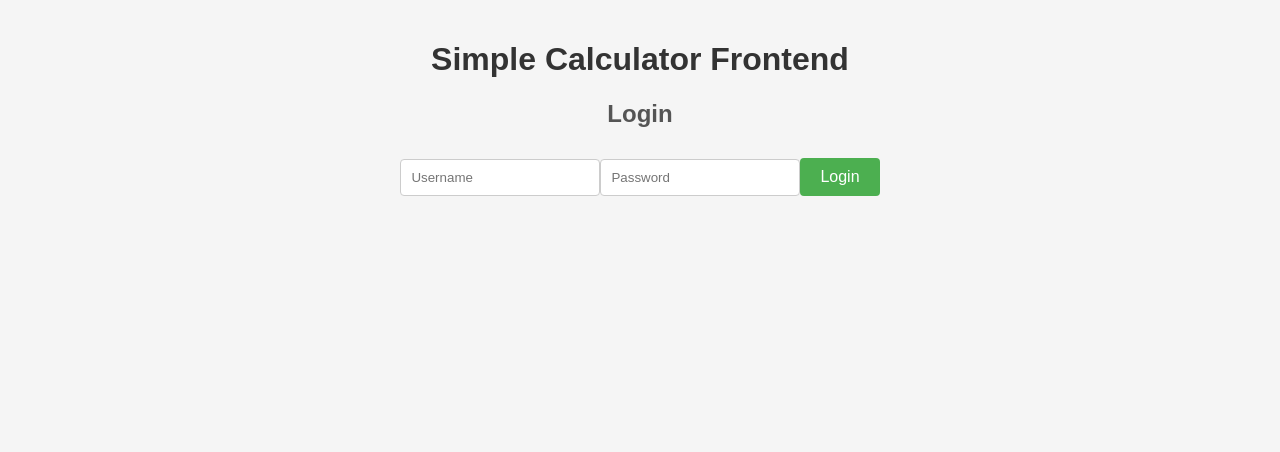
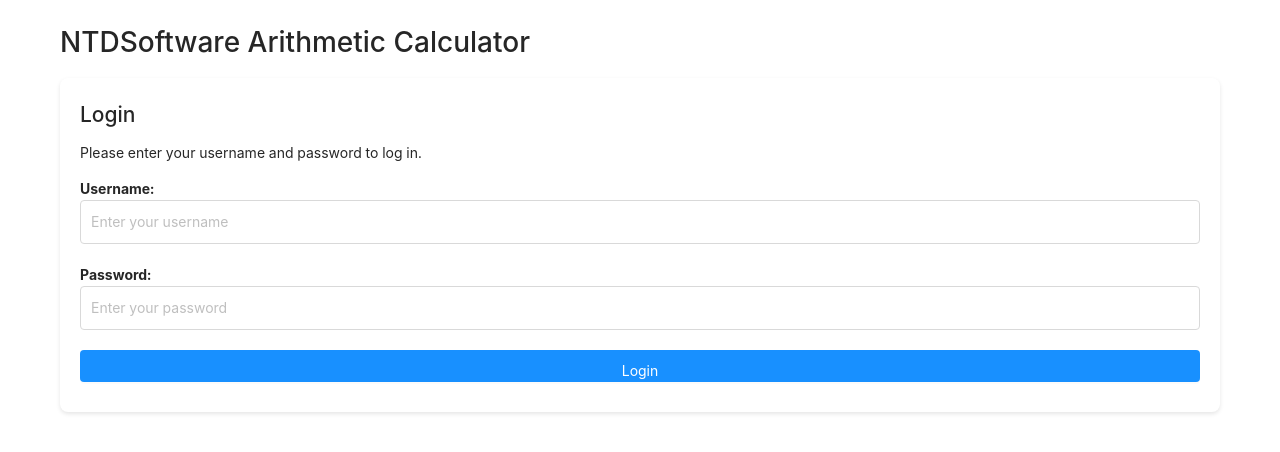
Before and after one commit to inanitah/ntdfrontend, a React (Create React App) app: page / in a window 1280 px wide. Shown: the top 452 px of the page. Built offline with nearby package versions, Linux system fonts and the light colour scheme.

Commit message:
Added css and all the functionallity

```diff
--- a/package.json
+++ b/package.json
@@ -6,6 +6,7 @@
     "@testing-library/jest-dom": "^5.17.0",
     "@testing-library/react": "^13.4.0",
     "@testing-library/user-event": "^13.5.0",
+    "antd": "^4.24.16",
     "axios": "^1.7.2",
     "react": "^18.3.1",
     "react-dom": "^18.3.1",
--- a/src/App.css
+++ b/src/App.css
@@ -1,68 +1,106 @@
-/* src/App.css */
-
+/* General Styles */
 body {
   font-family: Arial, sans-serif;
-  background-color: #f5f5f5;
+  background-color: #f0f2f5;
   margin: 0;
   padding: 0;
 }
 
 .App {
-  text-align: center;
+  max-width: 1200px;
+  margin: 0 auto;
   padding: 20px;
 }
 
-h1 {
+h1, h2 {
   color: #333;
 }
 
-h2 {
-  color: #555;
+/* Form Container Styles */
+.form-container {
+  background-color: #fff;
+  padding: 20px;
+  margin-bottom: 20px;
+  border-radius: 8px;
+  box-shadow: 0 2px 4px rgba(0, 0, 0, 0.1);
 }
 
-input[type="text"],
-input[type="password"],
-input[type="number"] {
-  width: 200px;
+.form-container h2 {
+  margin-top: 0;
+}
+
+.form-container label {
+  display: block;
+  margin-bottom: 10px;
+  font-weight: bold;
+}
+
+.form-container input,
+.form-container select,
+.form-container button {
+  width: 100%;
   padding: 10px;
-  margin: 10px 0;
-  border: 1px solid #ccc;
+  margin-bottom: 10px;
+  border: 1px solid #d9d9d9;
   border-radius: 4px;
   box-sizing: border-box;
 }
 
-button {
-  background-color: #4CAF50;
-  color: white;
-  padding: 10px 20px;
-  margin: 10px 0;
+.form-container button {
+  background-color: #1890ff;
+  color: #fff;
   border: none;
-  border-radius: 4px;
   cursor: pointer;
-  font-size: 16px;
 }
 
-button:hover {
-  background-color: #45a049;
+.form-container button:hover {
+  background-color: #40a9ff;
 }
 
-ul {
-  list-style-type: none;
-  padding: 0;
+.error {
+  color: red;
 }
 
-li {
+/* Table Container Styles */
+.table-container {
   background-color: #fff;
-  margin: 10px 0;
-  padding: 10px;
-  border: 1px solid #ddd;
-  border-radius: 4px;
-  text-align: left;
-  max-width: 400px;
-  margin: 10px auto;
+  padding: 20px;
+  border-radius: 8px;
+  box-shadow: 0 2px 4px rgba(0, 0, 0, 0.1);
 }
 
-p {
-  color: #333;
-  font-size: 16px;
+.table-container h2 {
+  margin-top: 0;
 }
+
+.table-container .ant-table {
+  margin-bottom: 20px;
+}
+
+/* Ant Design Overrides */
+.ant-btn-link {
+  padding: 0;
+  color: #1890ff;
+}
+
+.ant-btn-link:hover {
+  color: #40a9ff;
+}
+
+.ant-input {
+  border-radius: 4px;
+}
+
+.ant-select-selector {
+  border-radius: 4px !important;
+}
+
+.ant-pagination {
+  display: flex;
+  justify-content: flex-end;
+}
+
+/* Custom Styles */
+.button-sign-out {
+  margin-bottom: 20px;
+}
--- a/src/App.js
+++ b/src/App.js
@@ -1,49 +1,78 @@
 import React, { useState, useEffect } from 'react';
-import { login, createOperation, performCalculation, fetchOperations, fetchUserRecords } from './api';
-import './App.css';  // Import the CSS file
+import { login, createOperation, performCalculation, fetchOperations, fetchUserRecords, deleteRecord } from './api';
+import './App.css';
+import 'antd/dist/antd.css';
+import { Table, Input, Button, Pagination, Select, message } from 'antd';
+
+const { Search } = Input;
+const { Option } = Select;
 
 function App() {
     const [username, setUsername] = useState('');
     const [password, setPassword] = useState('');
-    const [token, setToken] = useState(null);
+    const [token, setToken] = useState(localStorage.getItem('token'));
     const [operationType, setOperationType] = useState('');
     const [cost, setCost] = useState(0);
     const [operationId, setOperationId] = useState('');
     const [result, setResult] = useState(null);
     const [operations, setOperations] = useState([]);
     const [records, setRecords] = useState([]);
+    const [search, setSearch] = useState('');
+    const [page, setPage] = useState(1);
+    const [pageSize, setPageSize] = useState(10);
+    const [totalRecords, setTotalRecords] = useState(0);
+    const [loginError, setLoginError] = useState('');
 
     useEffect(() => {
-        console.log('Token updated:', token);
-    }, [token]);
+        if (token) {
+            handleFetchRecords();
+            handleFetchOperations();
+        }
+    }, [token, page, pageSize, search]);
 
     const handleLogin = async () => {
         try {
             const data = await login(username, password);
-            console.log('Login successful:', data);
             setToken(data.username);
+            localStorage.setItem('token', data.username);
+            setLoginError('');
+            message.success('Login successful');
         } catch (error) {
             console.error('Login failed:', error);
+            setLoginError('Login failed. Please check your username and password.');
+            message.error('Login failed');
         }
+    };
+
+    const handleLogout = () => {
+        setToken(null);
+        localStorage.removeItem('token');
+        setUsername('');
+        setPassword('');
+        message.success('Logged out');
     };
 
     const handleCreateOperation = async () => {
         try {
             const data = await createOperation(token, operationType, cost);
-            console.log('Operation created:', data);
             setOperationId(data.id);
+            handleFetchOperations();
+            message.success('Operation created');
         } catch (error) {
             console.error('Create operation failed:', error);
+            message.error('Create operation failed');
         }
     };
 
     const handlePerformCalculation = async () => {
         try {
             const data = await performCalculation(token, operationId);
-            console.log('Calculation performed:', data);
             setResult(data.operation_response);
+            handleFetchRecords();
+            message.success('Calculation performed');
         } catch (error) {
             console.error('Perform calculation failed:', error);
+            message.error('Perform calculation failed');
         }
     };
 
@@ -54,82 +83,174 @@ function App() {
             setOperations(data);
         } catch (error) {
             console.error('Fetch operations failed:', error);
+            message.error('Fetch operations failed');
         }
     };
 
     const handleFetchRecords = async () => {
         try {
-            const data = await fetchUserRecords(token);
+            const data = await fetchUserRecords(token, search, page, pageSize);
             console.log('Fetched records:', data);
-            setRecords(data);
+            const filteredRecords = data.filter(record => !record.deleted); // Filter out deleted records
+            setRecords(filteredRecords);
+            setTotalRecords(filteredRecords.length);
         } catch (error) {
             console.error('Fetch records failed:', error);
+            message.error('Fetch records failed');
+        }
+    };
+
+    const handleDeleteRecord = async (recordId) => {
+        try {
+            await deleteRecord(token, recordId);
+            handleFetchRecords();
+            message.success('Record deleted');
+        } catch (error) {
+            console.error('Delete record failed:', error);
+            message.error('Delete record failed');
         }
     };
 
     return (
         <div className="App">
-            <h1>Simple Calculator Frontend</h1>
+            <h1>NTDSoftware Arithmetic Calculator</h1>
 
             {!token ? (
-                <div>
+                <div className="form-container">
                     <h2>Login</h2>
-                    <input
+                    <p>Please enter your username and password to log in.</p>
+                    <label>
+                        Username:
+                        <Input
                             type="text"
-                        placeholder="Username"
+                            placeholder="Enter your username"
                             value={username}
                             onChange={(e) => setUsername(e.target.value)}
                         />
-                    <input
+                    </label>
+                    <label>
+                        Password:
+                        <Input
                             type="password"
-                        placeholder="Password"
+                            placeholder="Enter your password"
                             value={password}
                             onChange={(e) => setPassword(e.target.value)}
                         />
-                    <button onClick={handleLogin}>Login</button>
+                    </label>
+                    {loginError && <p className="error">{loginError}</p>}
+                    <Button onClick={handleLogin}>Login</Button>
                 </div>
             ) : (
                 <div>
-                    <h2>Create Operation</h2>
-                    <input
-                        type="text"
-                        placeholder="Operation Type"
+                    <Button className="button-sign-out" onClick={handleLogout}>Sign out</Button>
+                    <div className="form-container">
+                        <h2>Welcome to the NTDSoftware Arithmetic Calculator</h2>
+                        <p>
+                            This application provides basic arithmetic operations including addition, subtraction,
+                            multiplication, division, square root calculation, and random string generation.
+                            Each operation has an associated cost, and your account will be charged accordingly for each request.
+                            You can view your operation records, perform new operations, and manage your account balance.
+                        </p>
+                    </div>
+                    <div className="form-container">
+                        <h2>Create a New Operation</h2>
+                        <p>Select an operation type and enter the cost.</p>
+                        <label>
+                            Operation Type:
+                            <Select
+                                placeholder="Select an operation type"
                                 value={operationType}
-                        onChange={(e) => setOperationType(e.target.value)}
-                    />
-                    <input
+                                onChange={(value) => setOperationType(value)}
+                                style={{ width: '100%' }}
+                            >
+                                <Option value="addition">Addition</Option>
+                                <Option value="subtraction">Subtraction</Option>
+                                <Option value="multiplication">Multiplication</Option>
+                                <Option value="division">Division</Option>
+                                <Option value="square_root">Square Root</Option>
+                                <Option value="random_string">Random String</Option>
+                            </Select>
+                        </label>
+                        <label>
+                            Cost:
+                            <Input
                                 type="number"
-                        placeholder="Cost"
+                                placeholder="Enter the cost of the operation"
                                 value={cost}
                                 onChange={(e) => setCost(e.target.value)}
                             />
-                    <button onClick={handleCreateOperation}>Create Operation</button>
+                        </label>
+                        <Button onClick={handleCreateOperation}>Create Operation</Button>
+                    </div>
 
-                    <h2>Perform Calculation</h2>
-                    <input
-                        type="text"
-                        placeholder="Operation ID"
+                    <div className="form-container">
+                        <h2>Perform a Calculation</h2>
+                        <p>Select the operation ID to perform the calculation.</p>
+                        <label>
+                            Operation ID:
+                            <Select
+                                placeholder="Select an operation ID"
                                 value={operationId}
-                        onChange={(e) => setOperationId(e.target.value)}
-                    />
-                    <button onClick={handlePerformCalculation}>Perform Calculation</button>
+                                onChange={(value) => setOperationId(value)}
+                                style={{ width: '100%' }}
+                            >
+                                {operations.map((op) => (
+                                    <Option key={op.id} value={op.id}>{op.id}: {op.type}</Option>
+                                ))}
+                            </Select>
+                        </label>
+                        <Button onClick={handlePerformCalculation}>Perform Calculation</Button>
                         {result && <p>Result: {result}</p>}
+                    </div>
 
-                    <h2>Fetch Operations</h2>
-                    <button onClick={handleFetchOperations}>Fetch Operations</button>
+                    <div className="form-container">
+                        <h2>Available Operations</h2>
+                        <p>Here is the list of available operations with their IDs.</p>
                         <ul>
                             {operations.map((op) => (
-                            <li key={op.id}>{op.type} - {op.cost}</li>
+                                <li key={op.id}>{op.id}: {op.type} - Cost: {op.cost}</li>
                             ))}
                         </ul>
+                    </div>
 
-                    <h2>Fetch User Records</h2>
-                    <button onClick={handleFetchRecords}>Fetch Records</button>
-                    <ul>
-                        {records.map((record) => (
-                            <li key={record.id}>{record.operation_response} - {record.user_balance}</li>
-                        ))}
-                    </ul>
+                    <div className="table-container">
+                        <h2>Your Operation Records</h2>
+                        <p>Search and view your operation records. You can also delete records.</p>
+                        <Search
+                            placeholder="Search your records"
+                            onSearch={(value) => setSearch(value)}
+                            style={{ marginBottom: 20 }}
+                        />
+                        <Table
+                            dataSource={records}
+                            columns={[
+                                { title: 'ID', dataIndex: 'id', key: 'id' },
+                                { title: 'Operation ID', dataIndex: 'operation_id', key: 'operation_id' },
+                                { title: 'User ID', dataIndex: 'user_id', key: 'user_id' },
+                                { title: 'Amount', dataIndex: 'amount', key: 'amount' },
+                                { title: 'User Balance', dataIndex: 'user_balance', key: 'user_balance' },
+                                { title: 'Operation Response', dataIndex: 'operation_response', key: 'operation_response' },
+                                { title: 'Created At', dataIndex: 'created_at', key: 'created_at' },
+                                { title: 'Actions', key: 'actions', render: (_, record) => (
+                                    <Button type="link" onClick={() => handleDeleteRecord(record.id)}>
+                                        Delete
+                                    </Button>
+                                ) },
+                            ]}
+                            pagination={false}
+                            rowKey="id"
+                        />
+                        <Pagination
+                            current={page}
+                            pageSize={pageSize}
+                            total={totalRecords}
+                            onChange={(page, pageSize) => {
+                                setPage(page);
+                                setPageSize(pageSize);
+                            }}
+                            showSizeChanger
+                        />
+                    </div>
                 </div>
             )}
         </div>
--- a/src/api.js
+++ b/src/api.js
@@ -1,6 +1,8 @@
 import axios from 'axios';
 
-const API_URL = 'https://ntdbackend-3703dd1358c1.herokuapp.com';
+const API_URL = process.env.REACT_APP_API_URL || 'https://ntdbackend-3703dd1358c1.herokuapp.com';
+
+console.log("API URL:", API_URL); // Debugging line to ensure the correct URL is used
 
 export const login = async (username, password) => {
     const params = new URLSearchParams();
@@ -14,7 +16,6 @@ export const login = async (username, password) => {
     });
     return response.data;
 };
-
 
 export const createOperation = async (token, operationType, cost) => {
     const response = await axios.post(`${API_URL}/operations/`, { type: operationType, cost }, {
@@ -43,8 +44,22 @@ export const fetchOperations = async (token) => {
     return response.data;
 };
 
-export const fetchUserRecords = async (token) => {
+export const fetchUserRecords = async (token, search, page, pageSize) => {
     const response = await axios.get(`${API_URL}/records/`, {
+        headers: {
+            Authorization: `Bearer ${token}`
+        },
+        params: {
+            search,
+            skip: (page - 1) * pageSize,
+            limit: pageSize
+        }
+    });
+    return response.data;
+};
+
+export const deleteRecord = async (token, recordId) => {
+    const response = await axios.delete(`${API_URL}/records/${recordId}`, {
         headers: {
             Authorization: `Bearer ${token}`
         }
--- a/src/index.js
+++ b/src/index.js
@@ -1,17 +1,12 @@
 import React from 'react';
-import ReactDOM from 'react-dom/client';
+import ReactDOM from 'react-dom';
 import './index.css';
 import App from './App';
-import reportWebVitals from './reportWebVitals';
+import 'antd/dist/antd.css';
 
-const root = ReactDOM.createRoot(document.getElementById('root'));
-root.render(
+ReactDOM.render(
   <React.StrictMode>
     <App />
-  </React.StrictMode>
+  </React.StrictMode>,
+  document.getElementById('root')
 );
-
-// If you want to start measuring performance in your app, pass a function
-// to log results (for example: reportWebVitals(console.log))
-// or send to an analytics endpoint. Learn more: https://bit.ly/CRA-vitals
-reportWebVitals();
```
Also changed, not shown: 2 other files (tests, documents, lock files or other folders). Lines whose indentation alone changed are shown as unchanged.
